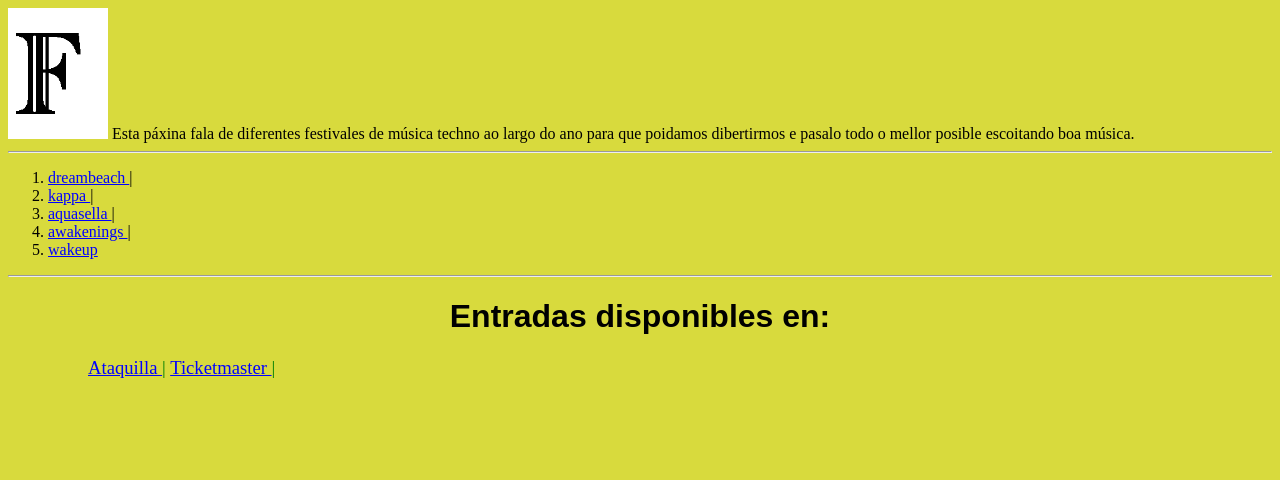
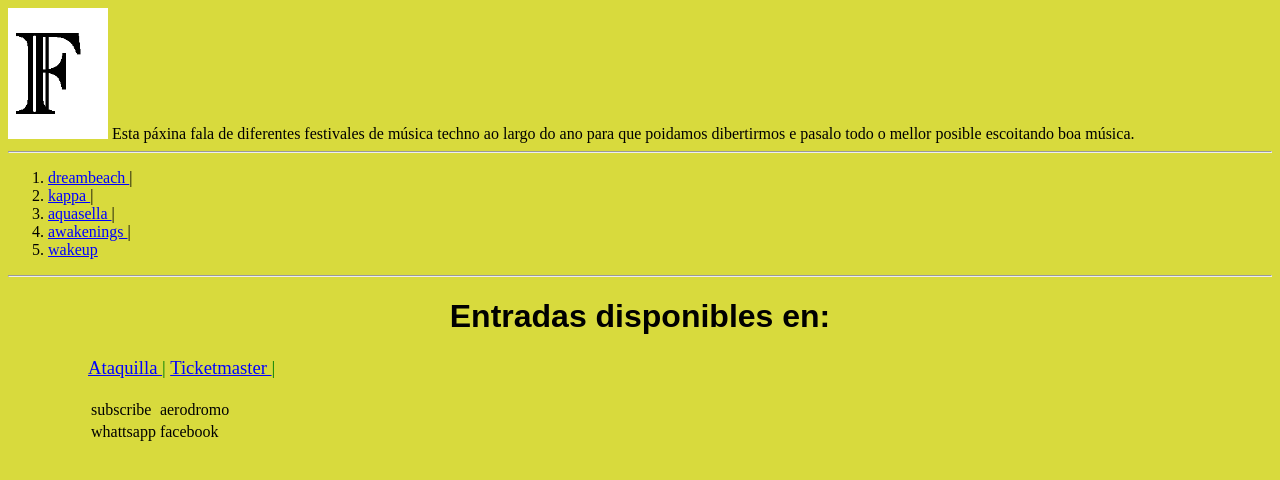
Before and after one commit to infopampin/agm8.github.io, a plain HTML site: page index.html in a window 1280 px wide. Drawn offline with Linux system fonts and the light colour scheme.

Commit message:
Update index.html

```diff
--- a/index.html
+++ b/index.html
@@ -31,5 +31,11 @@ Esta páxina fala de diferentes festivales de música techno ao largo do ano par
 <a href="https://www.ticketmaster.es/"> Ticketmaster </a> |
 </p>
 
+<p>
+  <table>
+    <tr> <td> subscribe </td> <td> aerodromo </td> </tr>
+    <tr> <td> whattsapp </td> <td> facebook </td> </tr>
+  </table>
+
 </body>
 </html>
```
